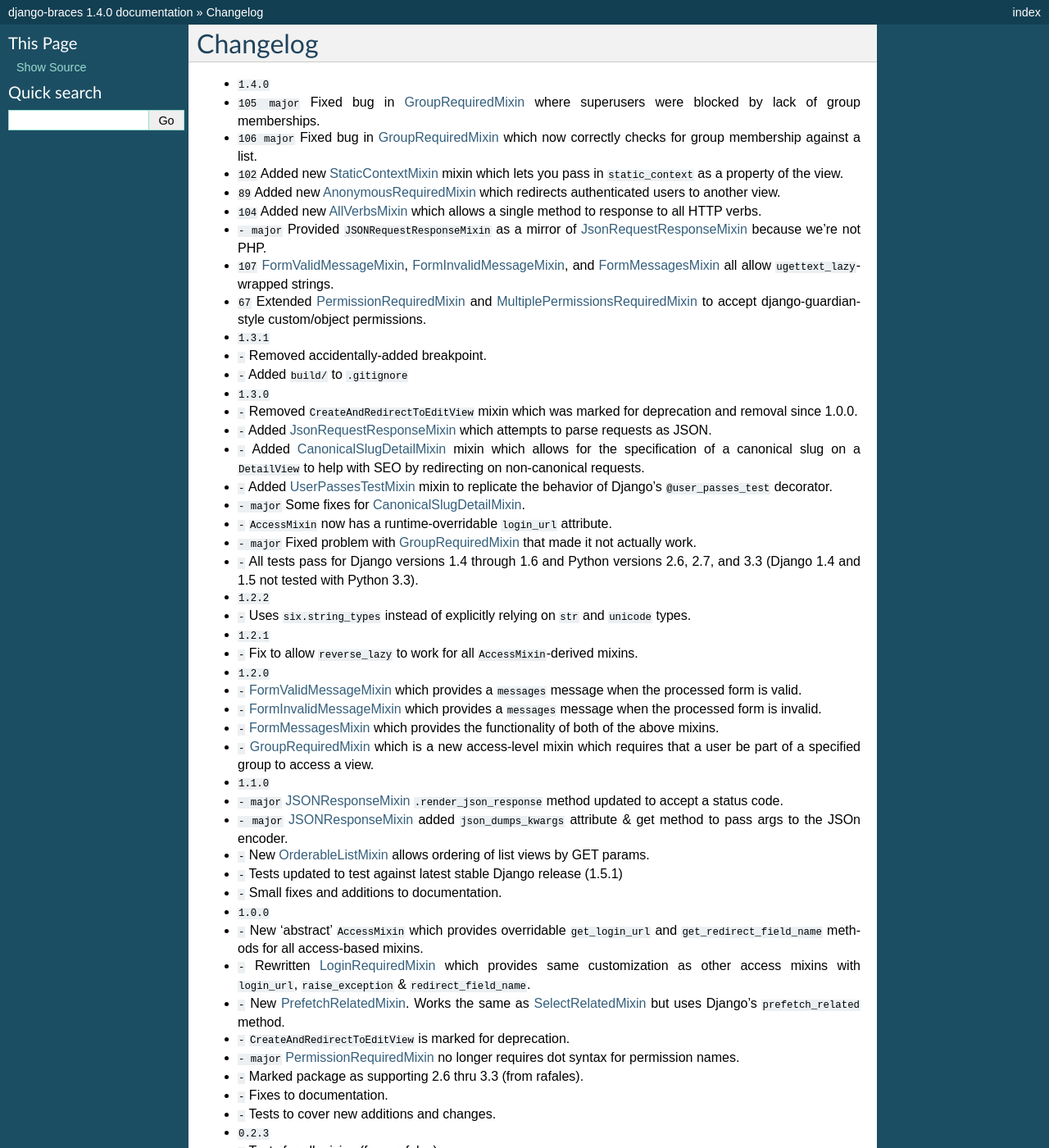
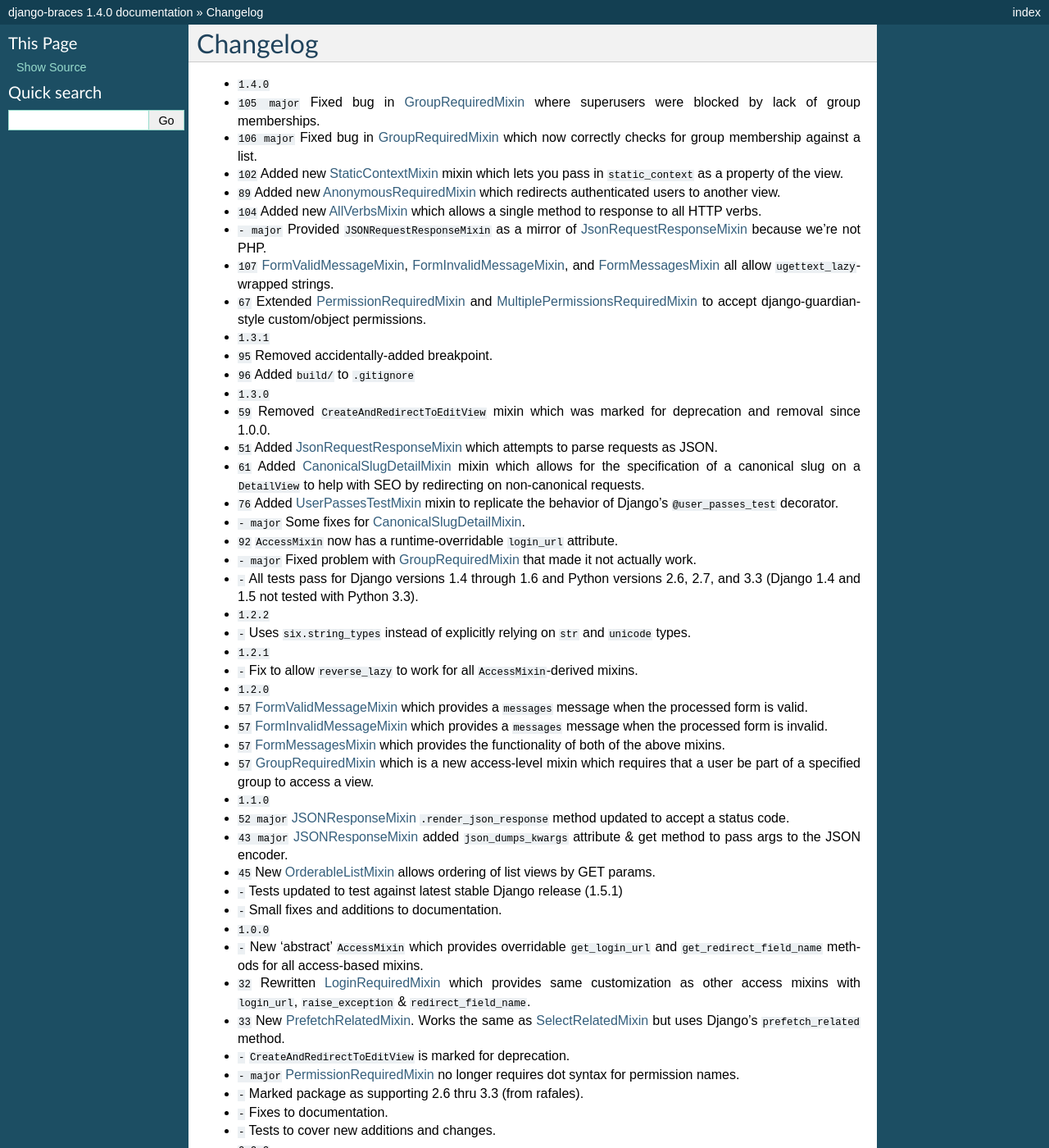
Before and after one commit to brack3t/django-braces, a Sphinx documentation site: the page built from docs/changelog.rst, in a window 1280 px wide and 1400 px high. Shown: the whole window at 82% size. Built offline with Sphinx 7.4.7, drawn with Linux system fonts in a browser that asks for light colours; cross-references to code outside the pages are shown as plain code.

Commit message:
backfilling some changes

```diff
--- a/docs/changelog.rst
+++ b/docs/changelog.rst
@@ -14,15 +14,15 @@
 * :feature:`107` :ref:`FormValidMessageMixin`, :ref:`FormInvalidMessageMixin`, and :ref:`FormMessagesMixin` all allow ``ugettext_lazy``-wrapped strings.
 * :feature:`67` Extended :ref:`PermissionRequiredMixin` and :ref:`MultiplePermissionsRequiredMixin` to accept django-guardian-style custom/object permissions.
 * :release:`1.3.1 <2014-01-04>`
-* :bug:`-` Removed accidentally-added breakpoint.
-* :support:`-` Added ``build/`` to ``.gitignore``
+* :bug:`95` Removed accidentally-added breakpoint.
+* :support:`96` Added ``build/`` to ``.gitignore``
 * :release:`1.3.0 <2014-01-03>`
-* :support:`-` Removed ``CreateAndRedirectToEditView`` mixin which was marked for deprecation and removal since 1.0.0.
-* :feature:`-` Added :ref:`JsonRequestResponseMixin` which attempts to parse requests as JSON.
-* :feature:`-` Added :ref:`CanonicalSlugDetailMixin` mixin which allows for the specification of a canonical slug on a ``DetailView`` to help with SEO by redirecting on non-canonical requests.
-* :feature:`-` Added :ref:`UserPassesTestMixin` mixin to replicate the behavior of Django's ``@user_passes_test`` decorator.
+* :support:`59` Removed ``CreateAndRedirectToEditView`` mixin which was marked for deprecation and removal since 1.0.0.
+* :feature:`51` Added :ref:`JsonRequestResponseMixin` which attempts to parse requests as JSON.
+* :feature:`61` Added :ref:`CanonicalSlugDetailMixin` mixin which allows for the specification of a canonical slug on a ``DetailView`` to help with SEO by redirecting on non-canonical requests.
+* :feature:`76` Added :ref:`UserPassesTestMixin` mixin to replicate the behavior of Django's ``@user_passes_test`` decorator.
 * :bug:`- major` Some fixes for :ref:`CanonicalSlugDetailMixin`.
-* :feature:`-` ``AccessMixin`` now has a runtime-overridable ``login_url`` attribute.
+* :feature:`92` ``AccessMixin`` now has a runtime-overridable ``login_url`` attribute.
 * :bug:`- major` Fixed problem with :ref:`GroupRequiredMixin` that made it not actually work.
 * :support:`-` All tests pass for Django versions 1.4 through 1.6 and Python versions 2.6, 2.7, and 3.3 (Django 1.4 and 1.5 not tested with Python 3.3).
 * :release:`1.2.2 <2013-08-07>`
@@ -30,34 +30,34 @@
 * :release:`1.2.1 <2013-07-28>`
 * :bug:`-` Fix to allow ``reverse_lazy`` to work for all ``AccessMixin``-derived mixins.
 * :release:`1.2.0 <2013-07-27>`
-* :feature:`-` :ref:`FormValidMessageMixin` which provides a ``messages`` message when the processed form is valid.
-* :feature:`-` :ref:`FormInvalidMessageMixin` which provides a ``messages`` message when the processed form is invalid.
-* :feature:`-` :ref:`FormMessagesMixin` which provides the functionality of both of the above mixins.
-* :feature:`-` :ref:`GroupRequiredMixin` which is a new access-level mixin which requires that a user be part of a specified group to access a view.
+* :feature:`57` :ref:`FormValidMessageMixin` which provides a ``messages`` message when the processed form is valid.
+* :feature:`57` :ref:`FormInvalidMessageMixin` which provides a ``messages`` message when the processed form is invalid.
+* :feature:`57` :ref:`FormMessagesMixin` which provides the functionality of both of the above mixins.
+* :feature:`57` :ref:`GroupRequiredMixin` which is a new access-level mixin which requires that a user be part of a specified group to access a view.
 * :release:`1.1.0 <2013-07-18>`
-* :bug:`- major` :ref:`JSONResponseMixin` ``.render_json_response`` method updated to accept a status code.
-* :bug:`- major` :ref:`JSONResponseMixin` added ``json_dumps_kwargs`` attribute & get method to pass args to the JSOn encoder.
-* :feature:`-` New :ref:`OrderableListMixin` allows ordering of list views by GET params.
+* :bug:`52 major` :ref:`JSONResponseMixin` ``.render_json_response`` method updated to accept a status code.
+* :bug:`43 major` :ref:`JSONResponseMixin` added ``json_dumps_kwargs`` attribute & get method to pass args to the JSON encoder.
+* :feature:`45` New :ref:`OrderableListMixin` allows ordering of list views by GET params.
 * :support:`-` Tests updated to test against latest stable Django release (1.5.1)
 * :support:`-` Small fixes and additions to documentation.
 * :release:`1.0.0 <2013-02-28>`
 * :feature:`-` New 'abstract' ``AccessMixin`` which provides overridable ``get_login_url`` and ``get_redirect_field_name`` methods for all access-based mixins.
-* :feature:`-` Rewritten :ref:`LoginRequiredMixin` which provides same customization as other access mixins with ``login_url``, ``raise_exception`` & ``redirect_field_name``.
-* :feature:`-` New :ref:`PrefetchRelatedMixin`. Works the same as :ref:`SelectRelatedMixin` but uses Django's ``prefetch_related`` method.
+* :feature:`32` Rewritten :ref:`LoginRequiredMixin` which provides same customization as other access mixins with ``login_url``, ``raise_exception`` & ``redirect_field_name``.
+* :feature:`33` New :ref:`PrefetchRelatedMixin`. Works the same as :ref:`SelectRelatedMixin` but uses Django's ``prefetch_related`` method.
 * :support:`-` ``CreateAndRedirectToEditView`` is marked for deprecation.
 * :bug:`- major` :ref:`PermissionRequiredMixin` no longer requires dot syntax for permission names.
 * :support:`-` Marked package as supporting 2.6 thru 3.3 (from rafales).
 * :support:`-` Fixes to documentation.
 * :support:`-` Tests to cover new additions and changes.
 * :release:`0.2.3 <2013-02-22>`
-* :support:`-` Tests for all mixins (from rafales).
-* :feature:`-` New :ref:`CsrfExemptMixin` for marking views as being CSRF exempt (from jarcoal).
+* :support:`30` Tests for all mixins (from rafales).
+* :feature:`26` New :ref:`CsrfExemptMixin` for marking views as being CSRF exempt (from jarcoal).
 * :support:`-` Some documentation updates and a spelling error correction (from shabda).
 * :bug:`-` :ref:`SuccessURLRedirectListMixin` raises ``ImproperlyConfigured`` if no ``success_list_url`` attribute is supplied (from kennethlove).
 * :release:`0.2.2 <2013-01-21>`
-* :bug:`-` Try importing the built-in ``json`` module first, drop back to Django if necessary.
+* :bug:`25` Try importing the built-in ``json`` module first, drop back to Django if necessary.
 * :support:`-` Django 1.5 compatibility.
 * :release:`0.2.1 <2012-12-10>`
-* :bug:`- major` Fixed signature of :ref:`UserFormKwargsMixin` ``.get_form_kwargs``
-* :feature:`-` Updated :ref:`JSONResponseMixin` to work with non-ASCII characters and other datatypes (such as datetimes)
+* :bug:`21 major` Fixed signature of :ref:`UserFormKwargsMixin` ``.get_form_kwargs``
+* :feature:`22` Updated :ref:`JSONResponseMixin` to work with non-ASCII characters and other datatypes (such as datetimes)
 * :bug:`- major` Fixed all mixins that have ``raise_exception`` as an argument to properly raise a ``PermissionDenied`` exception to allow for custom 403s.
```
